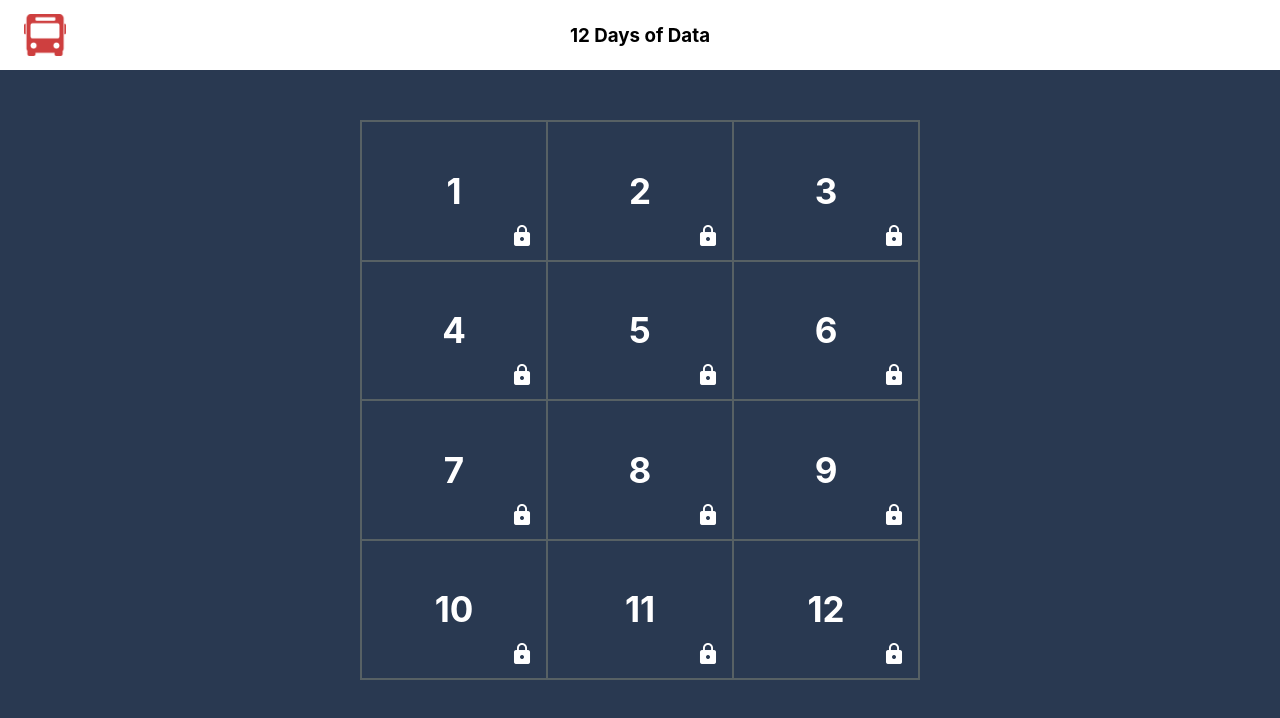
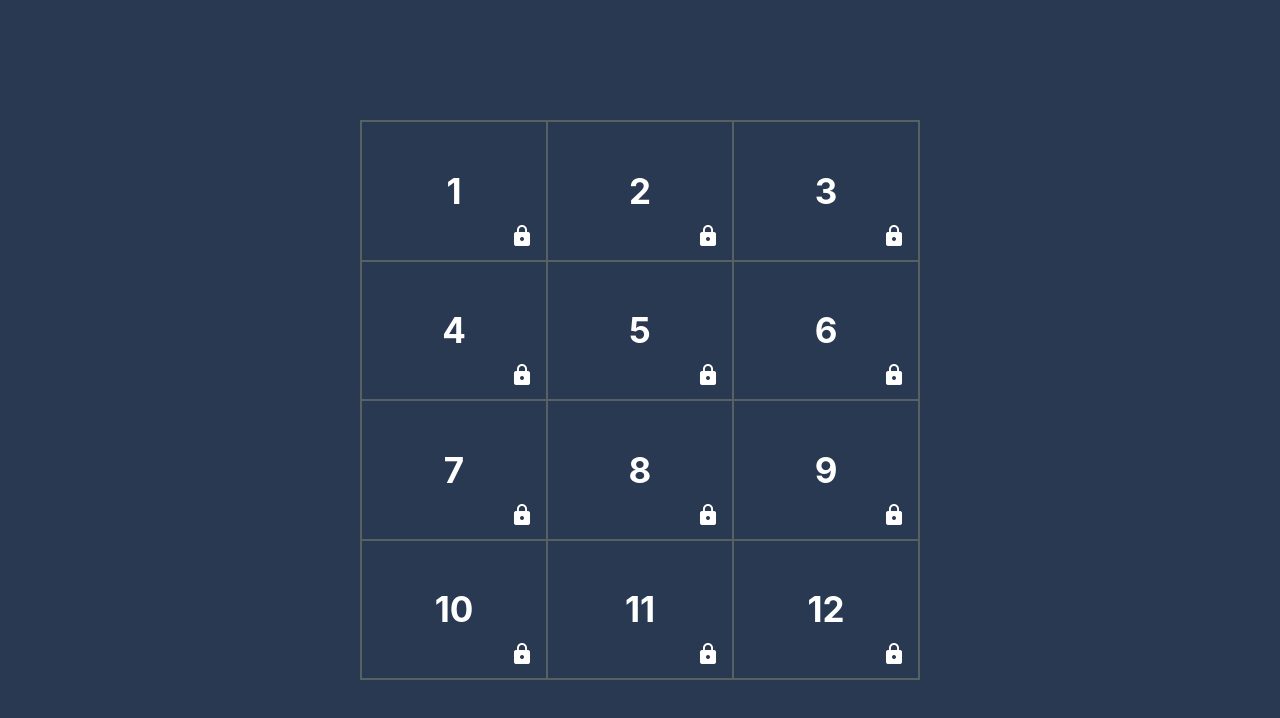
Before and after one commit to DIS-SIN/9-Days-of-Working-Remotely, a React (Create React App) app: page / in a window 1280 px wide. Shown: the top 718 px of the page. Built offline with nearby package versions, Linux system fonts and the light colour scheme.

Commit message:
Removing the header bar

```diff
--- a/src/App.js
+++ b/src/App.js
@@ -1,5 +1,4 @@
 import React, {useState} from 'react';
-import Header from './Header';
 import NoPeeking from './NoPeeking';
 import Flap from './Flap';
 import Content from './Content';
@@ -16,7 +15,6 @@ function App() {
 
     return (
         <React.Fragment>
-            <Header/>
             {error.exists ? <NoPeeking error={error} setError={setError}/> : null}
             <div className="calendar">
                 {days.map(day => <Flap key={day} day={day} openContent={openContent} setError={setError}/>)}
--- a/src/Header.js
+++ /dev/null
@@ -1,12 +0,0 @@
-import React from 'react';
-import './App.css';
-
-export default function Header() {
-
-    return (
-        <div className="header">
-            <img src={require("./images/Bus Rides Publication Icon.png")} alt="Busrides Logo"/>
-            <h3>12 Days of Data</h3>
-        </div>
-    );
-}
```
Also changed, not shown: src/images/Bus Rides Publication Icon.png (deleted).
